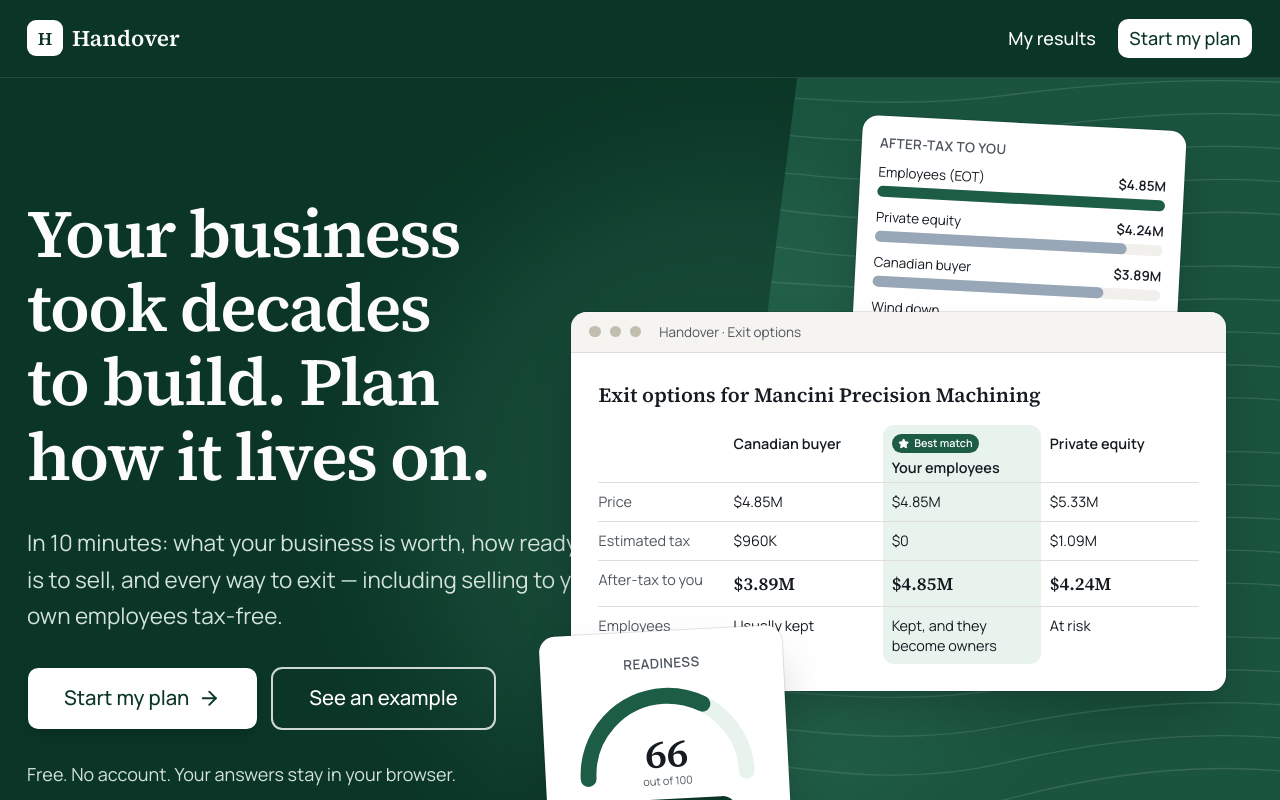
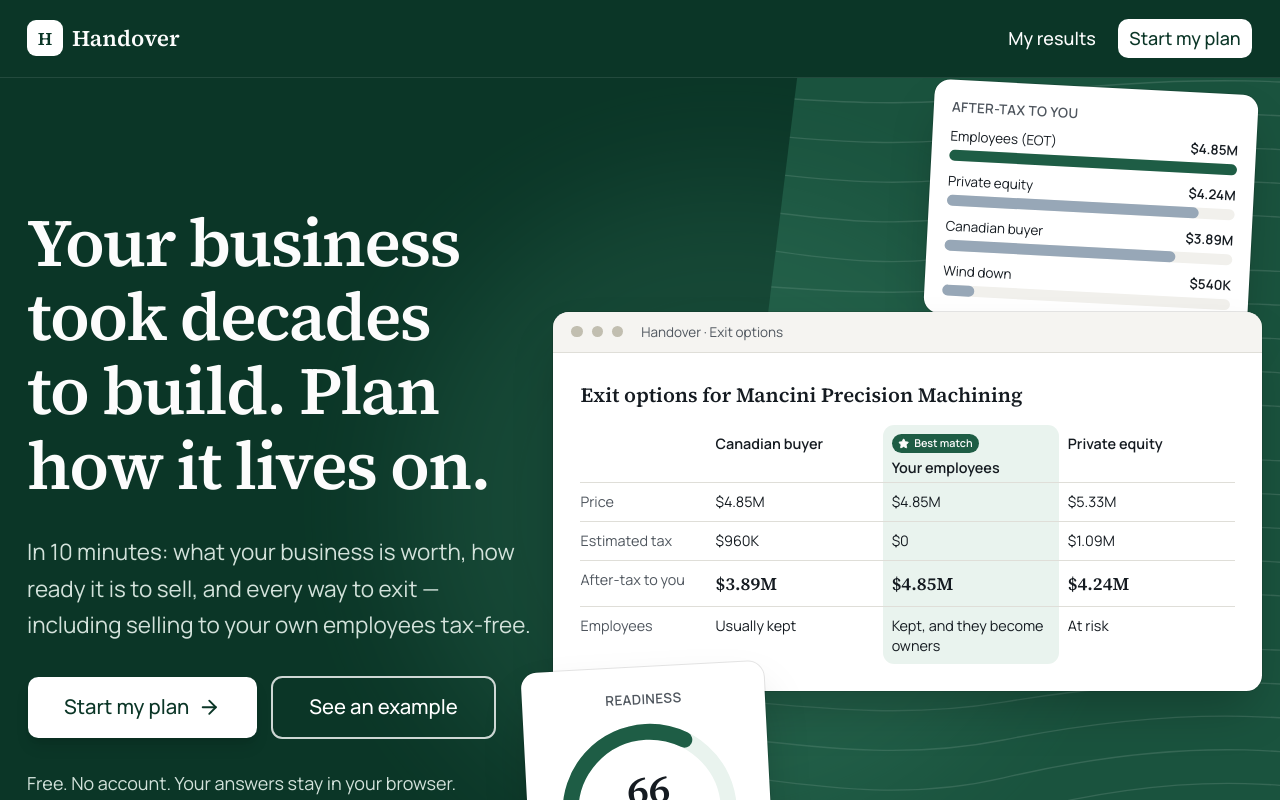
Before and after one commit to jchen208208/af-hacks, a Next.js app: page / in a window 1280 px wide. Shown: the top 800 px of the page. Built offline with nearby package versions, Linux system fonts and the light colour scheme.

Commit message:
working state doc

```diff
--- a/app/page.tsx
+++ b/app/page.tsx
@@ -22,14 +22,14 @@
 export default function LandingPage() {
   return (
     <>
-      <section className={`relative isolate overflow-hidden bg-hero text-hero-foreground`}>
+      <section className="relative isolate overflow-hidden bg-hero text-hero-foreground">
         <HeroBackdrop photoSrc={heroPhotoSrc} />
-        <div className="relative mx-auto grid max-w-6xl items-center gap-12 px-4 pt-14 pb-12 sm:px-6 lg:min-h-[36rem] lg:grid-cols-[1fr_1.05fr] lg:gap-8 lg:pt-12 lg:pb-14">
+        <div className="relative mx-auto grid max-w-6xl items-center gap-12 px-4 pt-14 pb-12 sm:px-6 lg:min-h-[36rem] lg:grid-cols-[1fr_1.05fr] lg:gap-8 lg:pt-8 lg:pb-10">
           <div className="space-y-7">
             <h1 className="font-heading text-4xl leading-[1.1] font-semibold text-balance sm:text-5xl xl:text-6xl">
               Your business took decades to build. Plan how it lives on.
             </h1>
-            <p className="max-w-xl text-xl leading-relaxed text-hero-muted">
+            <p className="max-w-xl text-xl leading-relaxed text-hero-muted lg:max-w-[28rem]">
               In 10 minutes: what your business is worth, how ready it is to sell, and every way to exit —
               including selling to your own employees tax-free.
             </p>
--- a/components/landing/ProductPreview.tsx
+++ b/components/landing/ProductPreview.tsx
@@ -80,7 +80,7 @@
 
 function ReadinessMock() {
   return (
-    <div className="rounded-xl bg-card p-4 text-card-foreground lg:p-5 shadow-2xl ring-1 ring-black/10 [&_figcaption]:text-sm [&_svg]:w-40 lg:[&_svg]:w-44">
+    <div className="rounded-xl bg-card p-4 text-card-foreground shadow-2xl ring-1 ring-black/10 lg:p-5 [&_figcaption]:text-sm [&_svg]:w-40 lg:[&_svg]:w-44">
       <p className="mb-1 text-center text-xs font-semibold tracking-wide text-muted-foreground uppercase">Readiness</p>
       <ReadinessDial score={66} bandLabel="Getting there" />
     </div>
@@ -90,7 +90,7 @@
 function BarsMock() {
   const max = Math.max(...BARS.map((b) => b.value));
   return (
-    <div className="w-64 space-y-2.5 lg:w-72 rounded-xl bg-card p-4 text-card-foreground shadow-2xl ring-1 ring-black/10">
+    <div className="w-64 space-y-2.5 rounded-xl bg-card p-4 text-card-foreground shadow-2xl ring-1 ring-black/10 lg:w-72">
       <p className="text-xs font-semibold tracking-wide text-muted-foreground uppercase">After-tax to you</p>
       {BARS.map((b) => (
         <div key={b.name} className="space-y-1">
@@ -113,18 +113,20 @@
 /** Floating app-screen mockups for the hero's foreground. Decorative; described by a hidden caption. */
 export function ProductPreview() {
   return (
-    // Pulled left into the grid gap (negative left margin) and slightly larger than the column.
-    <figure className="relative mx-auto w-full max-w-xl lg:-ml-6 lg:max-w-none xl:-ml-16">
+    // On large screens the figure widens leftwards into the grid gap (w-auto + negative left margin),
+    // so the mockups sit further left and slightly larger than the grid column.
+    <figure className="relative mx-auto w-full max-w-xl lg:mr-0 lg:-ml-4 lg:w-auto lg:max-w-none xl:-ml-20">
       <figcaption className="sr-only">
         Example results for a sample business: selling to employees leaves about $4.85 million after tax,
         compared with about $3.89 million from an outside buyer.
       </figcaption>
       {/* Top padding leaves room for the after-tax card so all its bars show above the main window. */}
-      <div aria-hidden className="relative pt-6 pb-10 sm:pt-36 sm:pb-36 lg:pt-40">
-        <div className="absolute top-0 right-2 z-0 hidden rotate-[3deg] sm:block lg:-top-2 lg:right-0">
+      <div aria-hidden className="relative pt-6 pb-10 sm:pt-40 sm:pb-40 lg:pt-44 lg:pb-44">
+        <div className="absolute top-0 right-2 z-0 hidden rotate-[3deg] sm:block lg:-top-6 lg:right-0">
           <BarsMock />
         </div>
-        <div className="relative z-10 lg:-mr-4 xl:-mr-10">
+        {/* Overhangs the container on the right only as far as the free space beside it allows. */}
+        <div className="relative z-10 lg:-mr-2 xl:-mr-[clamp(0.5rem,calc(50vw-36rem),2.5rem)]">
           <ComparisonMock />
         </div>
         <div className="absolute bottom-0 -left-4 z-20 hidden -rotate-[3deg] sm:block lg:-left-6">
```
Also changed, not shown: 1 other file (tests, documents, lock files or other folders).
